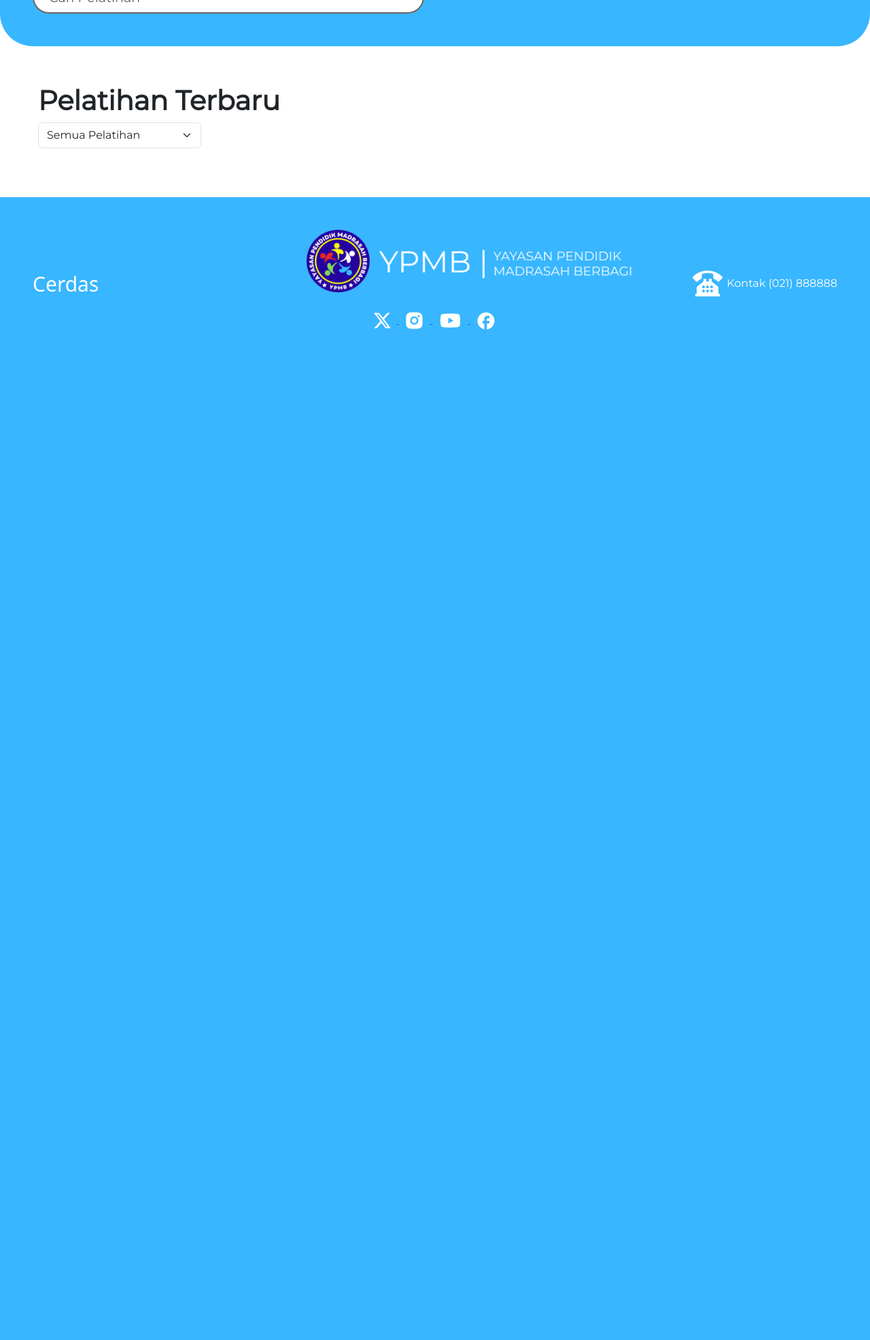
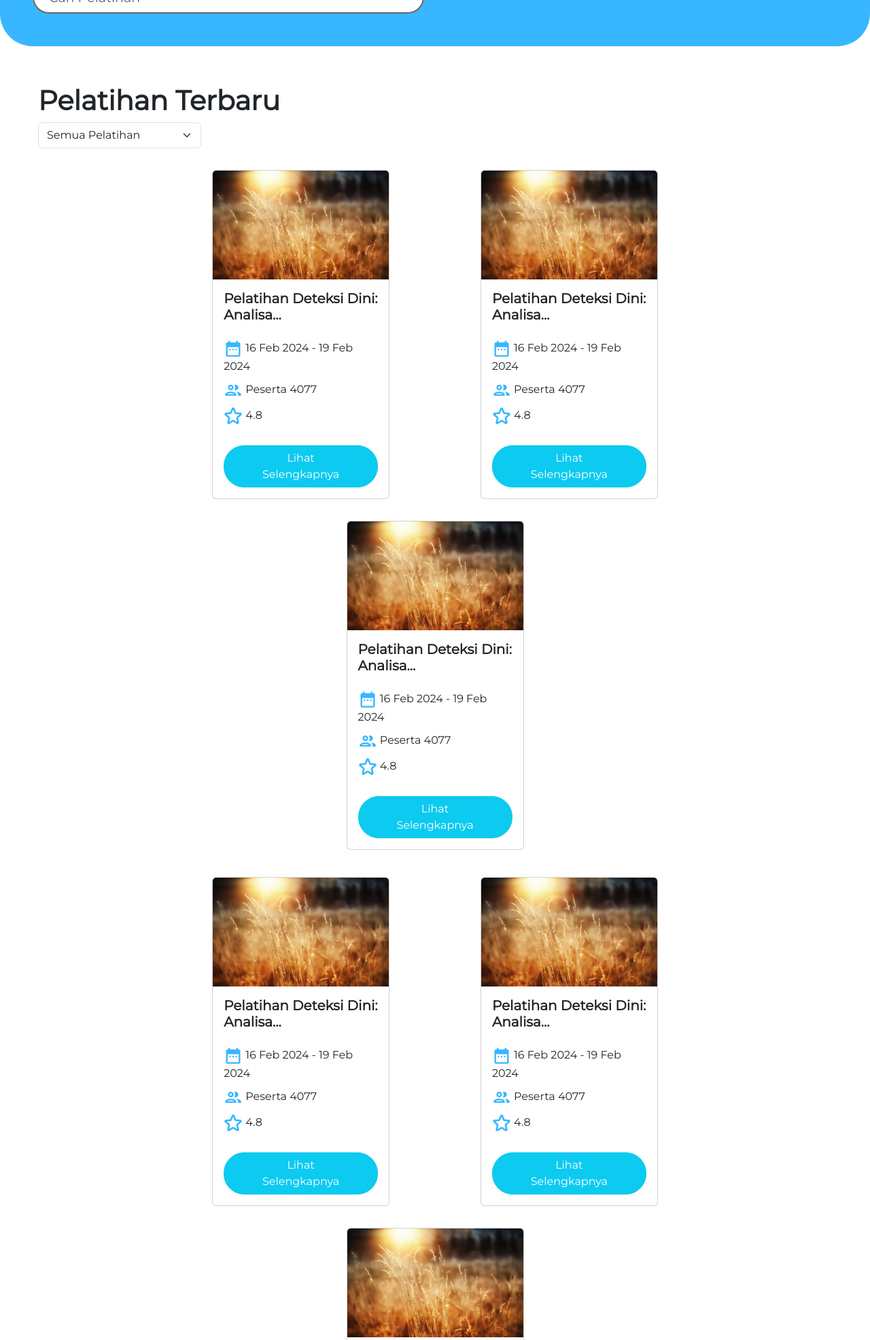
Before and after one commit to hafidzf25/ypmb, a Laravel app: page /pelatihan in a window 1280 px wide. Shown: the part 423-2394 px from the top of the page at 68% size. Before the commit the page ends 908 px from the top, so only its background shows below. Run offline with Laravel 10, Linux system fonts and the light colour scheme; some web fonts are replaced.

Commit message:
Pelatihan

```diff
--- a/resources/views/pelatihan.blade.php
+++ b/resources/views/pelatihan.blade.php
@@ -15,6 +15,55 @@
             <option value="SMA">SMA</option>
         </select>
     </div>
+    @for ($i = 1; $i <= 2; $i++)
+    <div class="container" style="align: center;">
+        <div class="row justify-content-center row-cols-1 row-cols-md-4 g-4" style="padding-bottom: 2em">
+            @for ($j = 1; $j <= 3; $j++)
+                <div class="col" style="margin: 0em 3.43em 2em 3.43em">
+                    <div class="card">
+                        <img src="{{ asset('images/cards-2.png') }}" class="card-img-top" alt="..." style="height: 10em; ">
+                        <div class="card-body">
+                        <h5 class="card-title" style="font-weight: bolder;">Pelatihan Deteksi Dini: Analisa...</h5>
+                        <p class="card-text align-items-center" style="margin-bottom: 0.6em; margin-top: 1.5em;">
+                            <img src="kalender.png" alt=""> 16 Feb 2024 - 19 Feb 2024
+                        </p>
+                        <p class="card-text align-items-center" style="margin-bottom: 0.6em;">
+                            <img src="people.png" alt=""> Peserta 4077
+                        </p>
+                        <p class="card-text align-items-center" style="margin-bottom: 1.8em;">
+                            <img src="star.png" alt=""> 4.8
+                        </p>
+                        <div style="text-align: center;">
+                            <button class="btn btn-info text-white custom-rounded card-width" type="submit">Lihat Selengkapnya</button>
+                        </div>
+                        </div>
+                    </div>
+                </div>
+                @endfor
+            </div>
+        </div>
+    @endfor
 
-
+    <div class="row" style="margin: 0em 10em 0em 1em;">
+        <div class="col-md-12">
+            <div class="float-end" style="margin: 0em 0.5em 2em 0.5em;">
+                <button type="button" class="btn" style="background-color: white; color: black; box-shadow: 0px 2px 4px rgba(0, 0, 0, 0.1);">Selanjutnya</button>
+            </div>
+            <div class="float-end" style="margin: 0em 0.5em 2em 0.5em;">
+                <button type="button" class="btn" style="background-color: white; color: black; box-shadow: 0px 2px 4px rgba(0, 0, 0, 0.1);">7</button>
+            </div>
+            <div class="float-end" style="margin: 0em 0.5em 2em 0.5em;">
+                <button type="button" class="btn" style="background-color: white; color: black; box-shadow: 0px 2px 4px rgba(0, 0, 0, 0.1);">6</button>
+            </div>
+            <div class="float-end" style="margin: 0em 0.5em 2em 0.5em;">
+                <button type="button" class="btn" style="background-color: white; color: black; box-shadow: 0px 2px 4px rgba(0, 0, 0, 0.1);">...</button>
+            </div>
+            <div class="float-end" style="margin: 0em 0.5em 2em 0.5em;">
+                <button type="button" class="btn" style="background-color: white; color: black; box-shadow: 0px 2px 4px rgba(0, 0, 0, 0.1);">2</button>
+            </div>
+            <div class="float-end" style="margin: 0em 0.5em 2em 0.5em;">
+                <button type="button" class="btn" style="background-color: white; color: black; box-shadow: 0px 2px 4px rgba(0, 0, 0, 0.1);">1</button>
+            </div>
+        </div>
+    </div>
 @endsection
```
